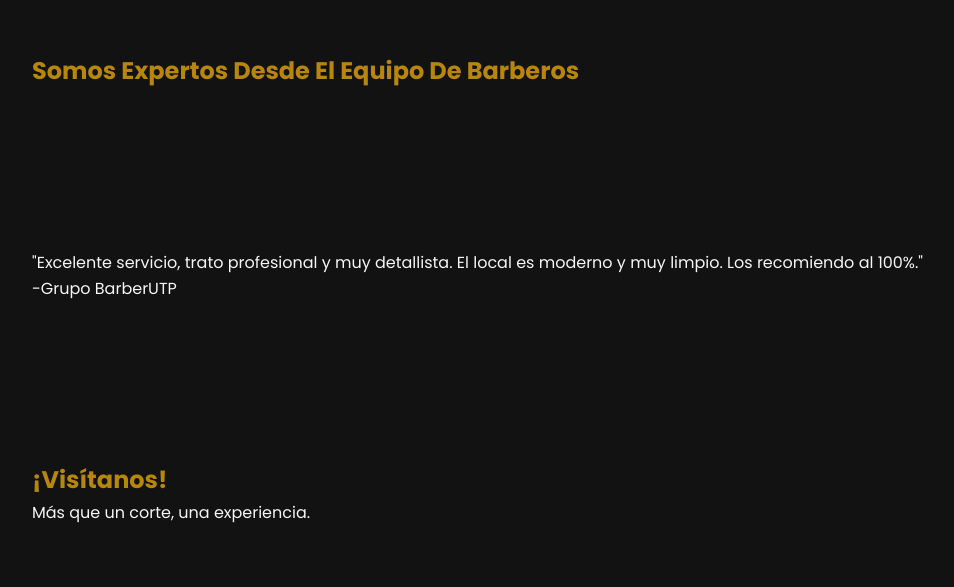
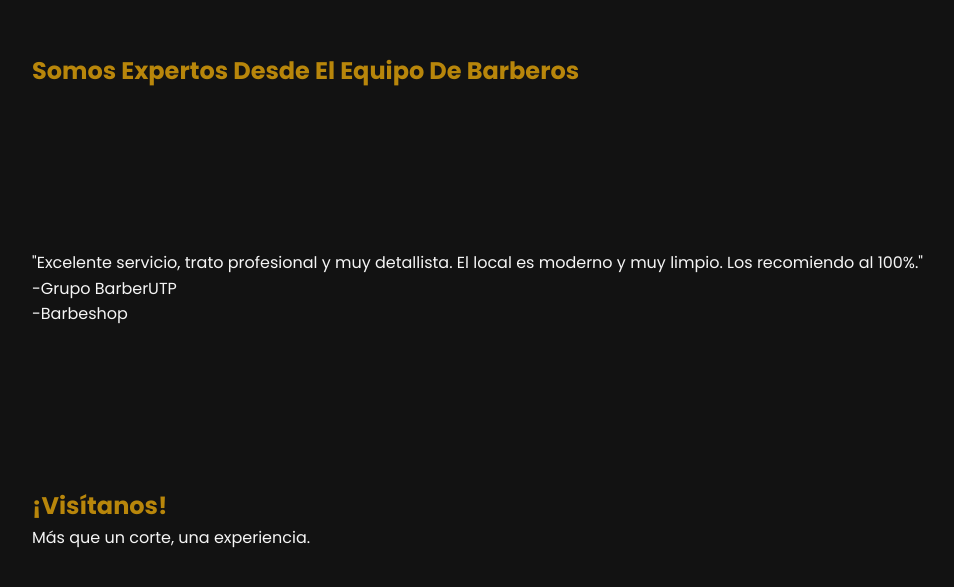
Before and after one commit to jc730/BARBERSHOP_UTP, a plain HTML site: page index.html in a window 1280 px wide. Shown: the part 1706-2293 px from the top of the page, without its empty margins (58-1012 px from the left). Drawn offline with Linux system fonts and the light colour scheme.

Commit message:
Update index.html

```diff
--- a/index.html
+++ b/index.html
@@ -93,6 +93,7 @@
                 <blockquote>
                     <p>"Excelente servicio, trato profesional y muy detallista. El local es moderno y muy limpio. Los recomiendo al 100%."</p>
                     <footer>-Grupo BarberUTP </footer>
+                    <footer>-Barbeshop </footer>
                 </blockquote>
             </div>
         </section>
```
